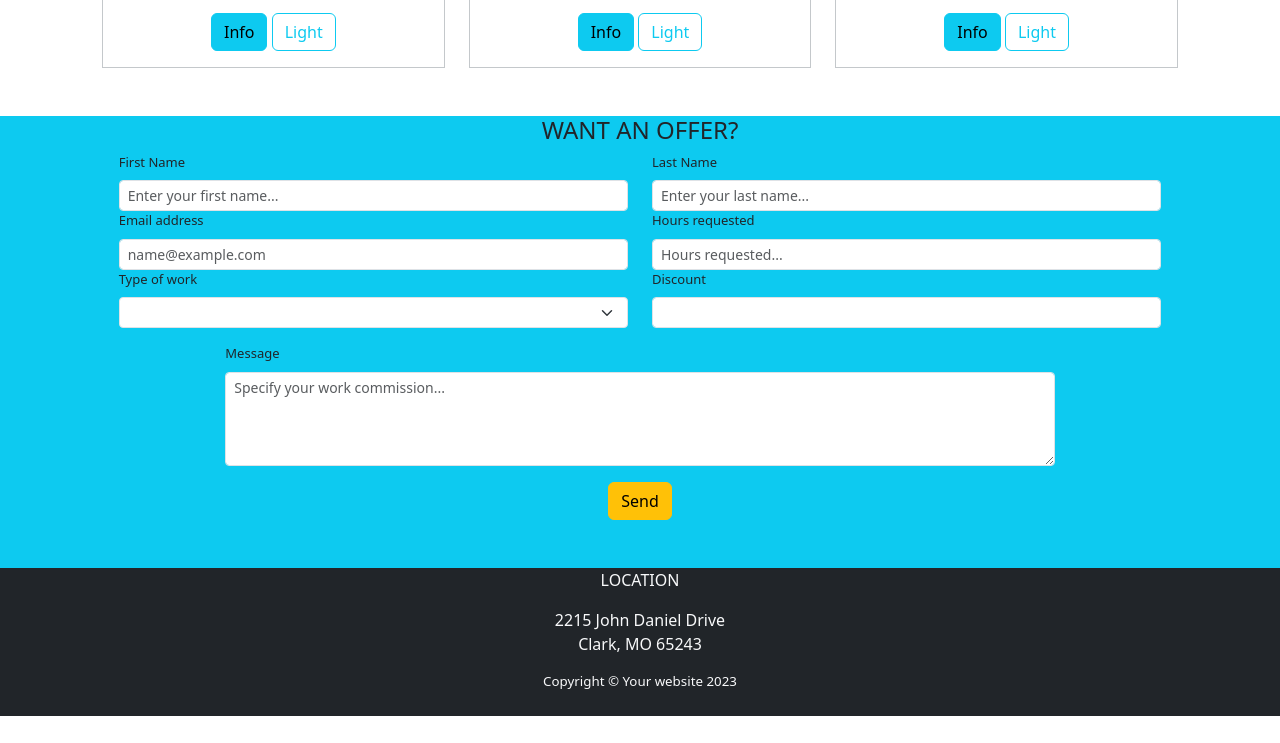
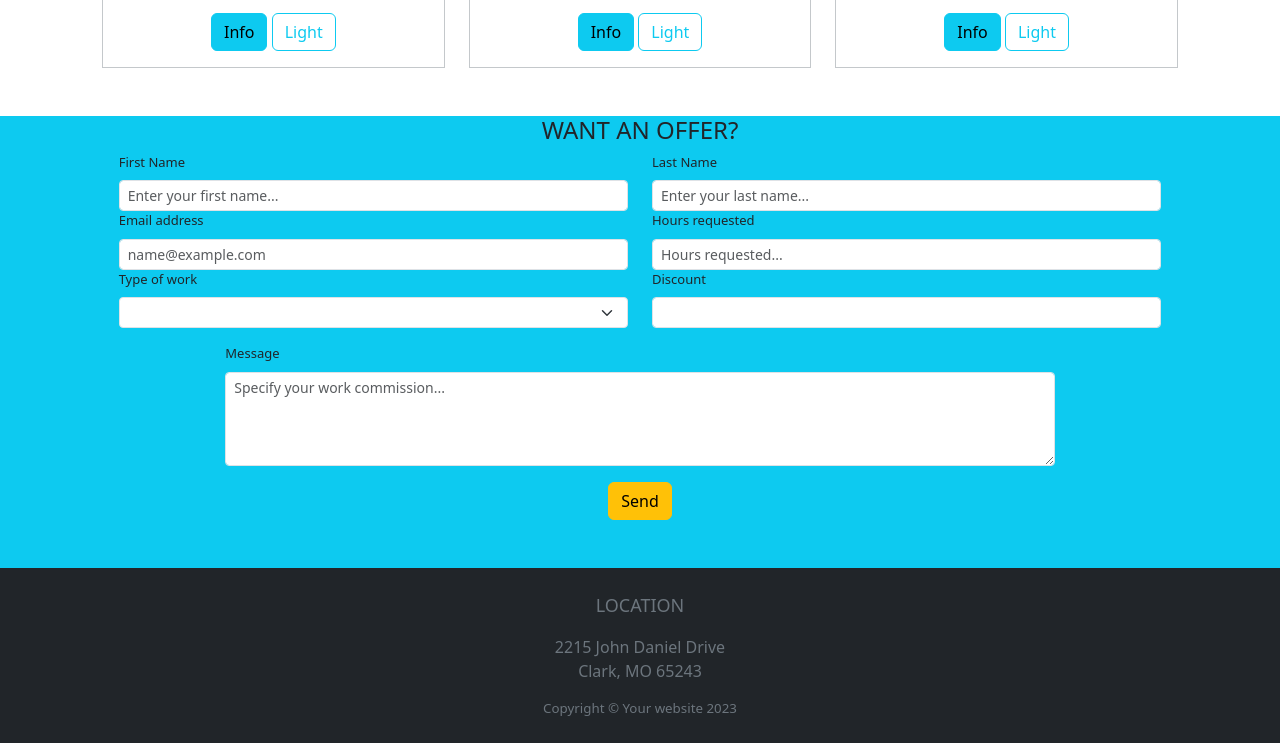
Before and after one commit to NaP9977/bootstrap-html-freelancer, a plain HTML site: page index.html in a window 1280 px wide. Shown: the part 1305-2048 px from the top of the page. Before the commit the page ends 2021 px from the top, so only its background shows below. Drawn offline with nearby package versions, Linux system fonts and the light colour scheme.

Commit message:
Freelancer_done

```diff
--- a/index.html
+++ b/index.html
@@ -167,9 +167,9 @@
  </div>
 
  <div class="container-fluid bg-dark pb-4">
- <footer class=" w-100 text-center bg-dark text-light mb-0">
+ <footer class=" w-100 text-center bg-dark text-secondary mb-0">
 
-<p class= "fw-light"><b>LOCATION</b></p>
+<p class= "fw-light pt-4" style="font-size: large;"><b>LOCATION</b></p>
 <p class="fw-light mb-0">2215 John Daniel Drive </p>
 <p class="fw-light">Clark, MO 65243</p>
 <p class= "m-0 fw-light" style="font-size: smaller;">Copyright &copy; Your website 2023</p>
```
